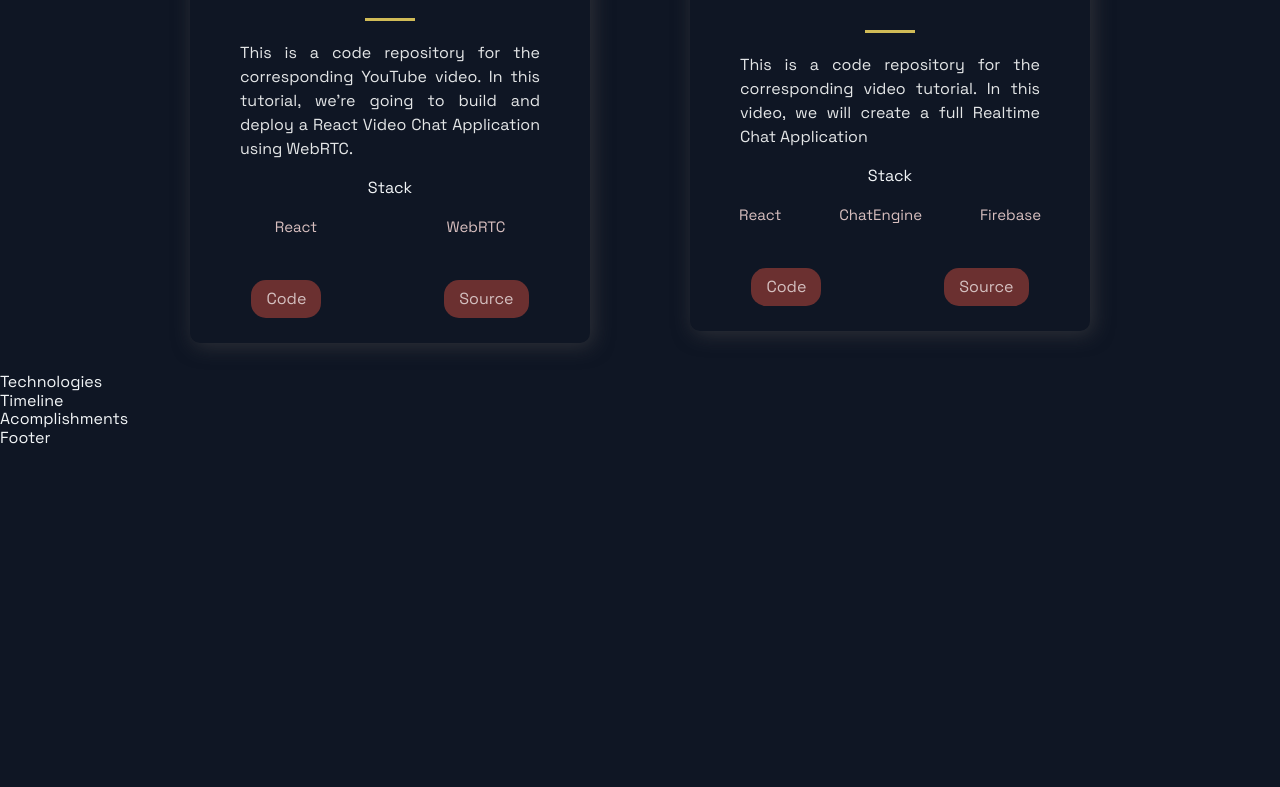
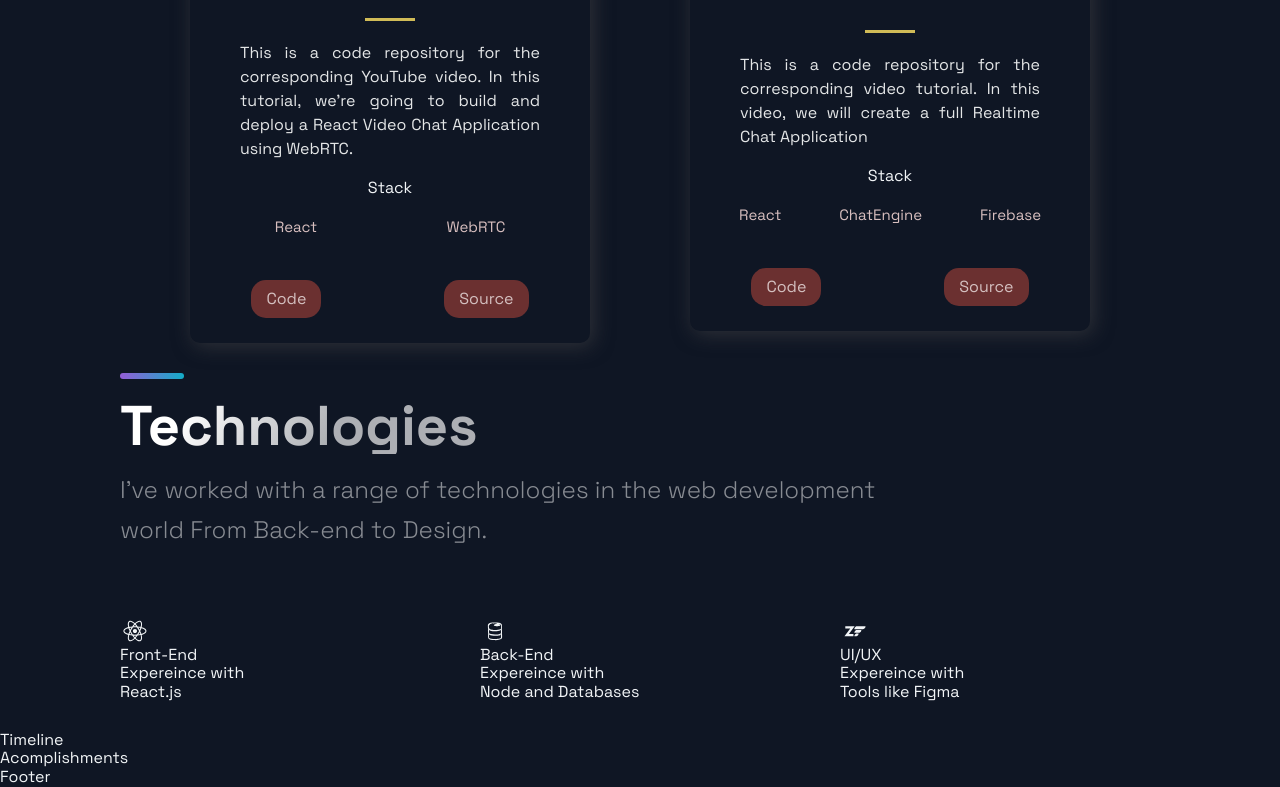
Before and after one commit to maco-data/portfolio_website, a Next.js app: page / in a window 1280 px wide. Shown: the part 1856-2643 px from the top of the page. Before the commit the page ends 2304 px from the top, so only its background shows below. Built offline with nearby package versions, Linux system fonts and the light colour scheme.

Commit message:
Complete technologies section

```diff
--- a/src/components/Technologies/Technologies.js
+++ b/src/components/Technologies/Technologies.js
@@ -1,12 +1,49 @@
-import React from 'react';
-import { DiFirebase, DiReact, DiZend } from 'react-icons/di';
-import { Section, SectionDivider, SectionText, SectionTitle } from '../../styles/GlobalComponents';
-import { List, ListContainer, ListItem, ListParagraph, ListTitle } from './TechnologiesStyles';
+import React from "react"
+import { DiFirebase, DiPython, DiReact, DiSwift, DiZend } from "react-icons/di"
+import {
+	Section,
+	SectionDivider,
+	SectionText,
+	SectionTitle,
+} from "../../styles/GlobalComponents"
+import {
+	List,
+	ListContainer,
+	ListItem,
+	ListParagraph,
+	ListTitle,
+} from "./TechnologiesStyles"
 
-const Technologies = () =>  (
-  <div>
-    Technologies
-  </div>
-);
+const Technologies = () => (
+	<Section nopadding id="tech">
+		<SectionDivider />
+		<br />
+		<SectionTitle>Technologies</SectionTitle>
+		<SectionText>
+			I've worked with a range of technologies in the web development
+			world From Back-end to Design.
+		</SectionText>
+		<List>
+			<ListItem>
+				<DiReact size="3rem" />
+				<ListContainer>Front-End</ListContainer>
+				Expereince with <br />
+				React.js
+			</ListItem>
+			<ListItem>
+				<DiFirebase size="3rem" />
+				<ListContainer>Back-End</ListContainer>
+				Expereince with <br />
+				Node and Databases
+			</ListItem>
+			<ListItem>
+				<DiZend size="3rem" />
+				<ListContainer>UI/UX</ListContainer>
+				Expereince with <br />
+				Tools like Figma
+			</ListItem>
+		</List>
+	</Section>
+)
 
-export default Technologies;
+export default Technologies
```
